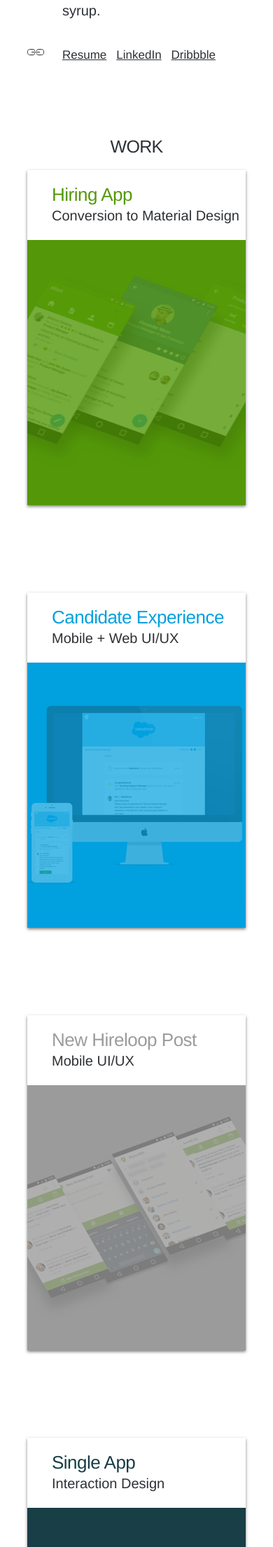
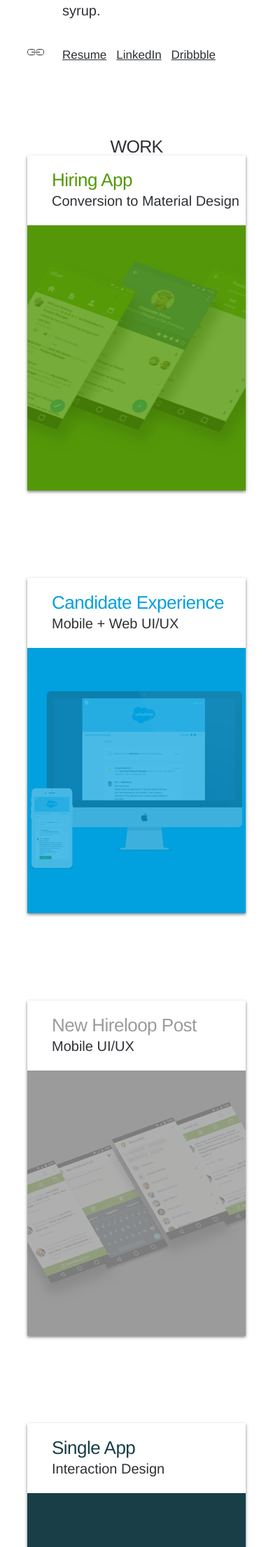
Before and after one commit to vnikajimenez/vnikajimenez.github.com, a Jekyll site: the page built from index.html, in a window 390 px wide. Shown: the part 523-2734 px from the top of the page at 70% size. Built offline with Jekyll 4.4.1, drawn with Linux system fonts in a browser that asks for light colours; nearby versions of some CDN libraries.

Commit message:
getting rid of margins

```diff
--- a/_sass/_mobile.scss
+++ b/_sass/_mobile.scss
@@ -38,11 +38,10 @@
     width: auto;
 
      .column-top {
+
           font-size: 25px;
           word-spacing: 0px;
           letter-spacing: -.7px;
-          margin-bottom: 21px;
-
       }
 
 
```
Also changed, not shown: 2 other files.
